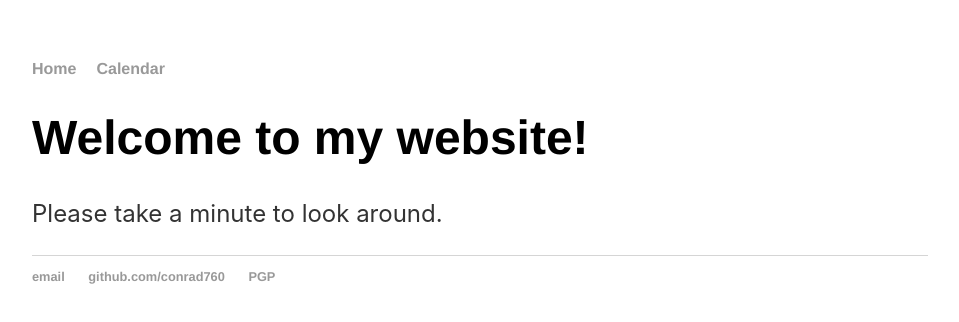
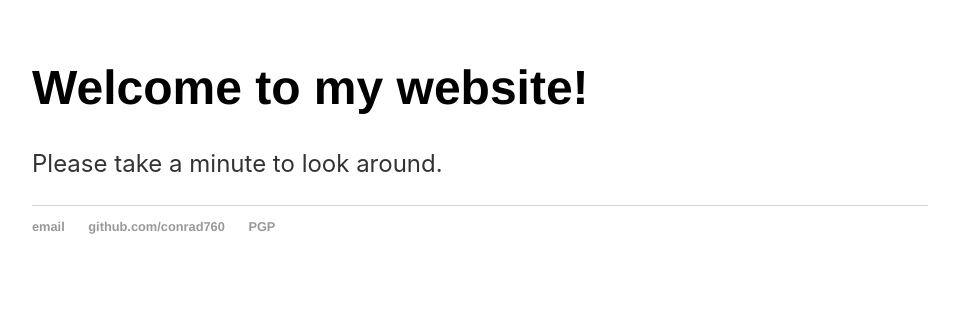
Before and after one commit to conrad760/conrad760.github.io, a React (Create React App) app in the folder react-gh-pages/: page / in a window 1280 px wide. Shown: the top 322 px of the page, without its empty margins (160-1119 px from the left). Built offline with nearby package versions, Linux system fonts and the light colour scheme; the HTML template or start-up script is replaced by a standard one.

Commit message:
nav bar being weird

```diff
--- a/react-gh-pages/src/App.tsx
+++ b/react-gh-pages/src/App.tsx
@@ -3,15 +3,11 @@ import { BrowserRouter as Router, Switch, Route } from "react-router-dom";
 import "./App.css";
 import home from "./pages/home";
 import calendar from "./pages/calendar";
-import Navigation from "./components/Navigation";
 
 const App: React.FC = () => {
   return (
     <div>
       <Router>
-        <div>
-          <Navigation />
-        </div>
         <Switch>
           <Route exact path="/">
             {home}
--- a/react-gh-pages/src/components/Navigation.tsx
+++ /dev/null
@@ -1,18 +0,0 @@
-import React from "react";
-const Navigation = () => {
-  return (
-    <div>
-      <nav>
-        <ul>
-          <li>
-            <a href="/">Home</a>
-          </li>
-          <li>
-            <a href="/Calendar">Calendar</a>
-          </li>
-        </ul>
-      </nav>
-    </div>
-  );
-};
-export default Navigation;
```
